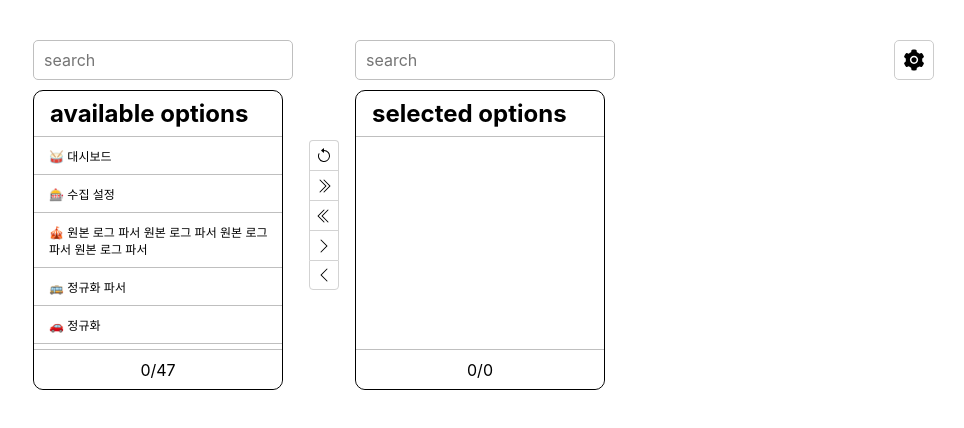
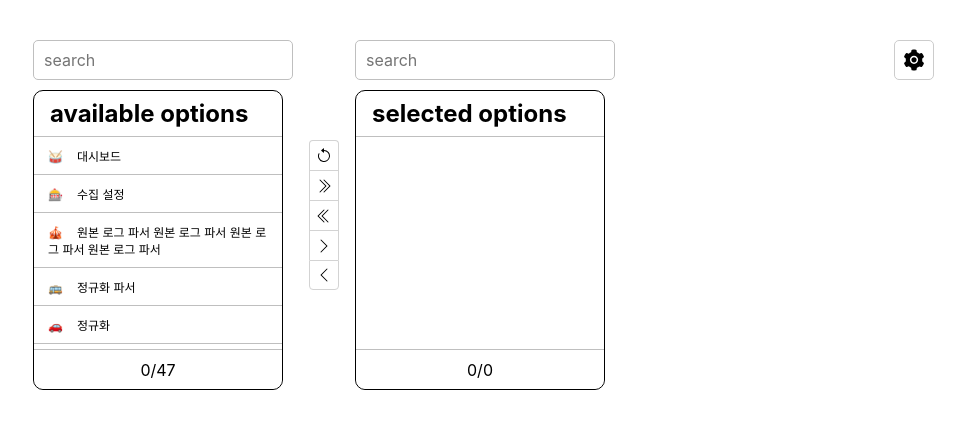
Before and after one commit to wanted-pre-onboarding-09/wanted-codestates-project-9-3, a React (Create React App) app: page / in a window 1280 px wide. Shown: the top 428 px of the page, without its empty margins (316-1280 px from the left). Built offline with nearby package versions, Linux system fonts and the light colour scheme.

Commit message:
Design: Change padding, margin

```diff
--- a/src/components/OptionsItem.js
+++ b/src/components/OptionsItem.js
@@ -25,7 +25,8 @@ function OptionsItem({
       onDragEnter={(e) => onDragEnter(e, idx)}
       draggable
     >
-      {emoji} {name}
+      <span>{emoji}</span>
+      <span>{name}</span>
     </Item>
   );
 }
@@ -44,7 +45,7 @@ OptionsItem.propTypes = {
 export default OptionsItem;
 
 const Item = styled.li`
-  padding: 10px 0 10px 15px;
+  padding: 10px 14px;
   border-bottom: 1px solid #bfbfbf;
   cursor: pointer;
   cursor: move;
@@ -64,4 +65,9 @@ const Item = styled.li`
     background: red;
     opacity: 0.7;
   }
+  span {
+    :first-child {
+      margin-right: 14px;
+    }
+  }
 `;
```
